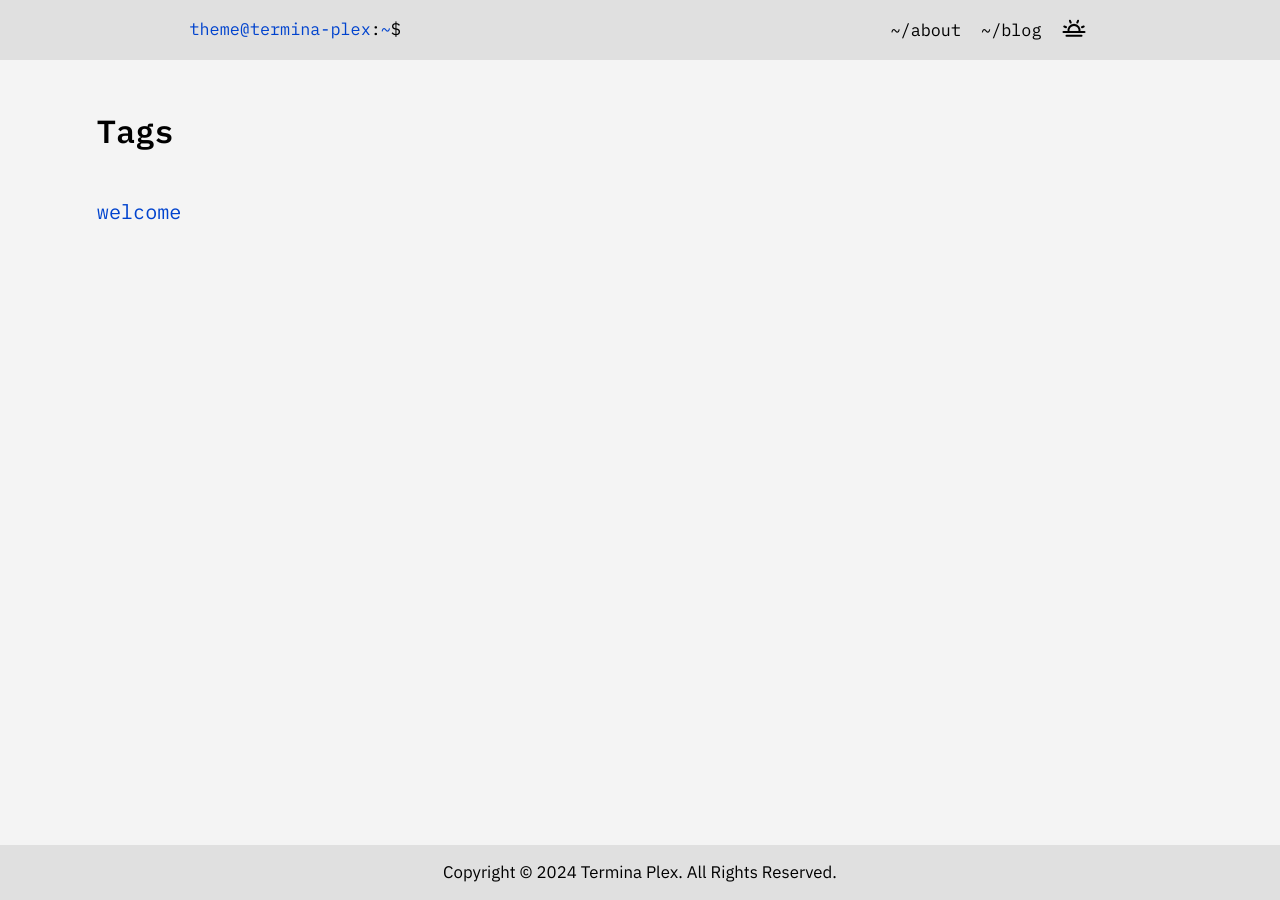
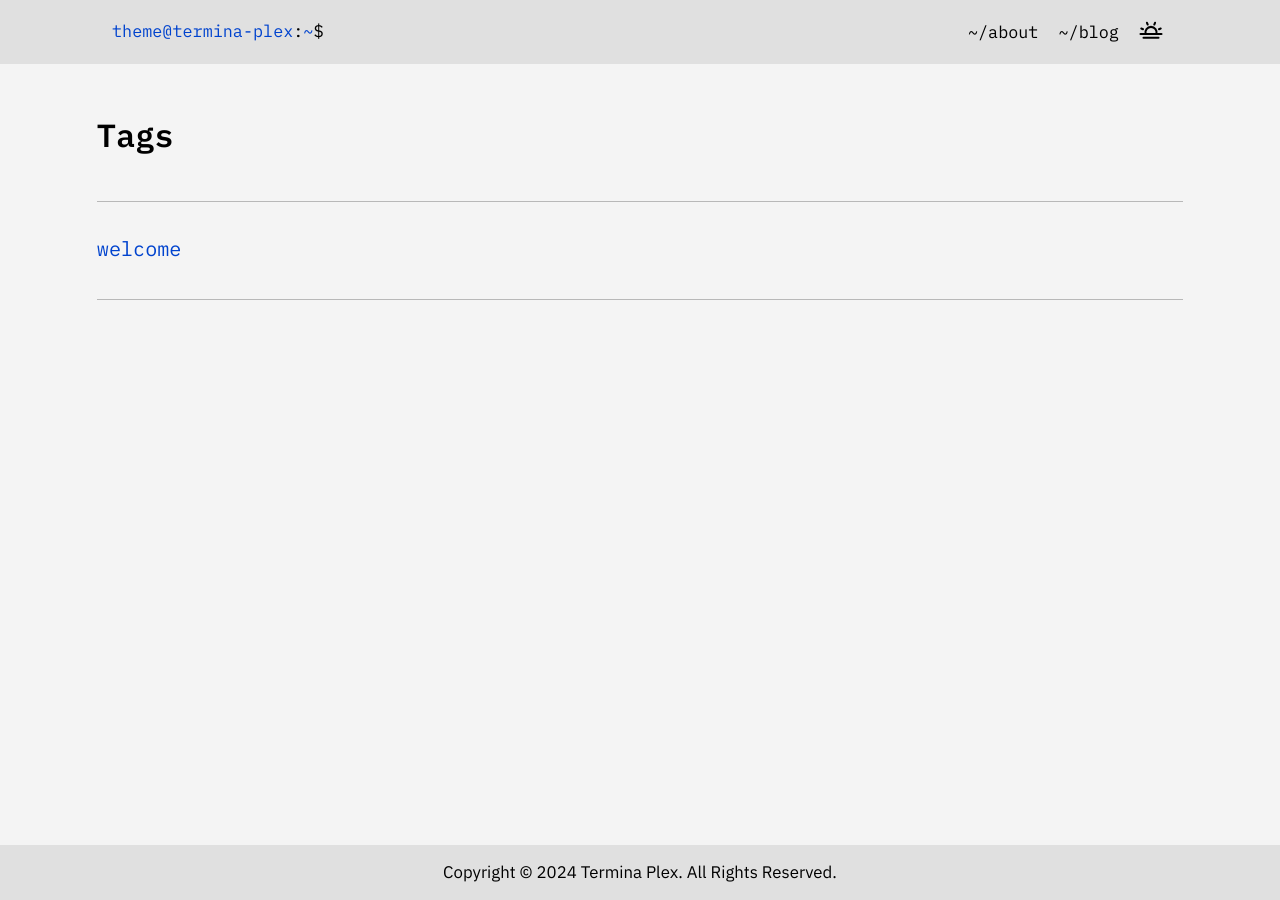
Before and after one commit to questionlp/termina-plex, a Jekyll site: the page built from tag/index.md, in a window 1280 px wide. Built offline with Jekyll 4.4.1, drawn with Linux system fonts in a browser that asks for light colours.

Commit message:
Tweak header width, add padding and border around .postInfo

```diff
--- a/_sass/termina-plex/_layout.scss
+++ b/_sass/termina-plex/_layout.scss
@@ -121,13 +121,13 @@ td {
 .header {
   font-family: $header-font-family;
   padding: 0 20px;
-  height: 60px;
+  height: 4rem;
   display: flex;
   justify-content: space-between;
   align-items: center;
 
   @media only screen and (min-width: $breakLarge) {
-    width: $widthLarge * 0.8;
+    width: 82.5%;
   }
 
   @media screen and (max-width: $breakLarge) {
@@ -278,6 +278,12 @@ div#theme-toggle {
 // Layout: Post
 .postInfo {
   margin: 1rem 0 1rem 0;
+  padding: 2rem 0 1.25rem 0;
+  border-top: 1px solid rgba(127, 127, 127, 0.5);
+}
+
+.postInfo:last-of-type {
+  border-bottom: 1px solid rgba(127, 127, 127, 0.5);
 }
 
 .postDate {
```
Also changed, not shown: termina-plex.gemspec.
